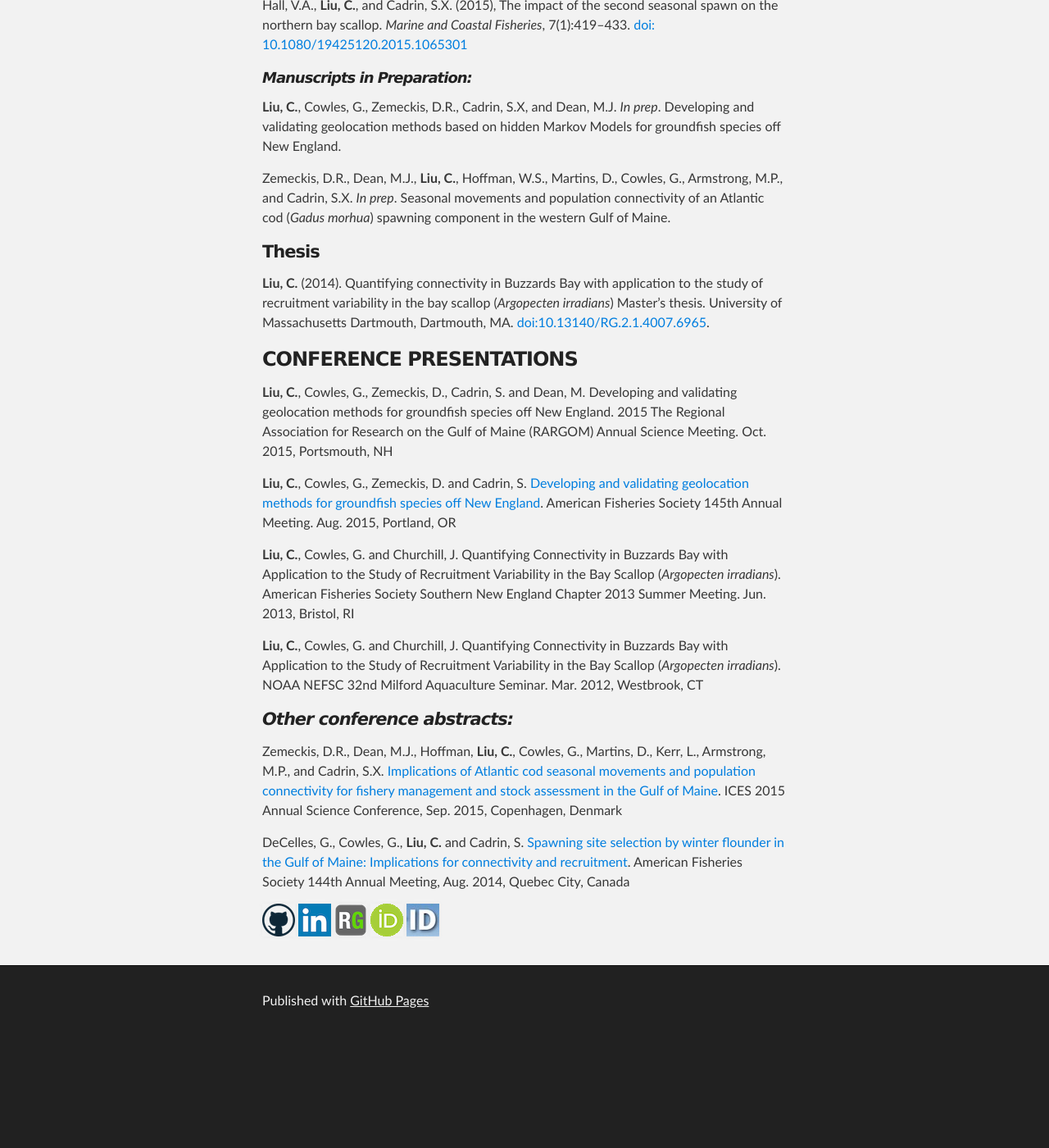
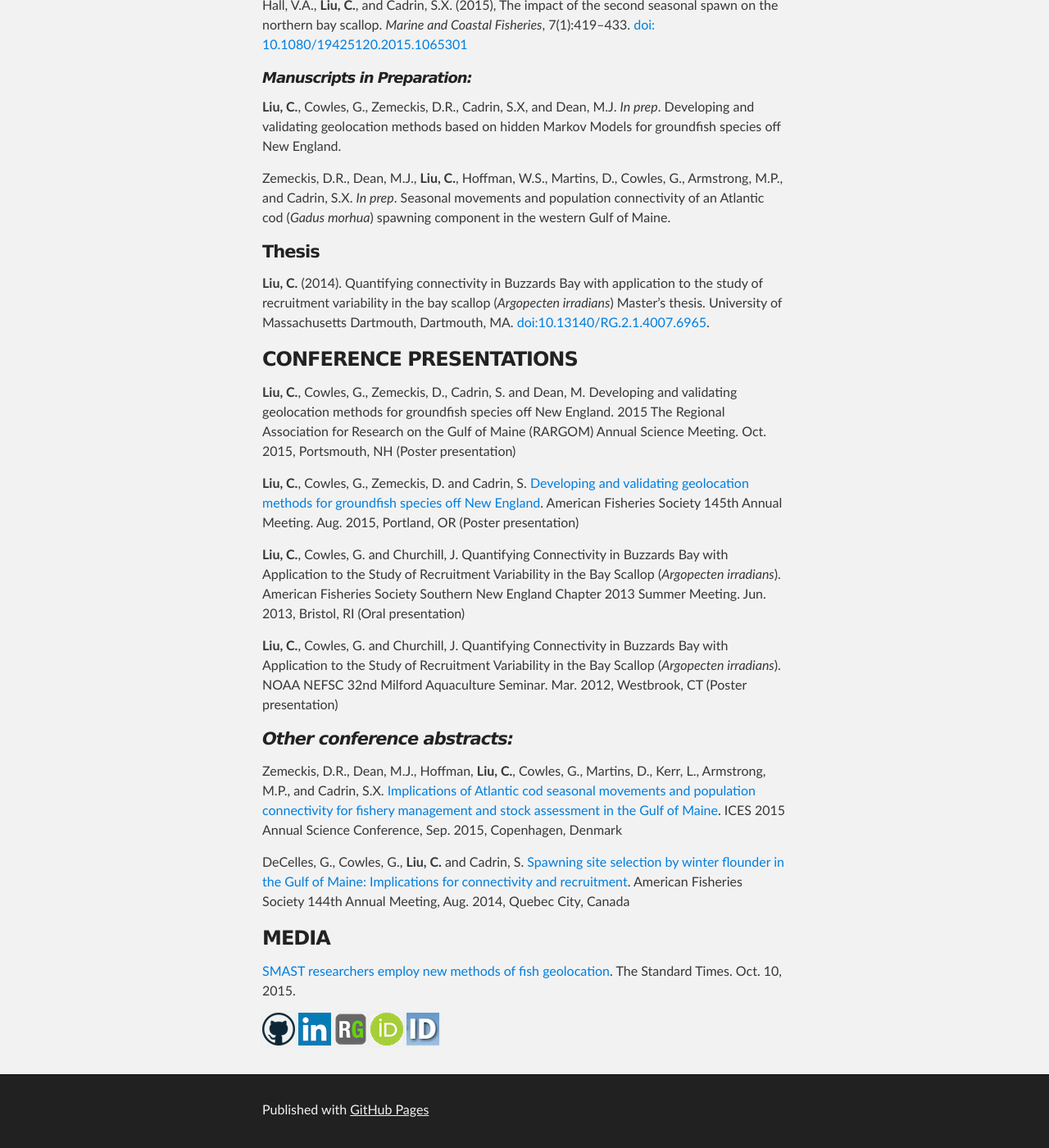
Before and after one commit to cliu3/cliu3.github.io, a Jekyll site: the page index.html, which Jekyll copies as it is, in a window 1280 px wide and 1400 px high, scrolled down 1323 px. Shown: the whole window at 82% size. Built offline with Jekyll 4.4.1, drawn with Linux system fonts in a browser that asks for light colours; before the commit the page ends 2590 px from its top, so only the background shows below that.

```diff
--- a/index.html
+++ b/index.html
@@ -87,13 +87,13 @@
 <h3>
 <a id="conference-presentations" class="anchor" href="#conference-presentations" aria-hidden="true"><span aria-hidden="true" class="octicon octicon-link"></span></a>CONFERENCE PRESENTATIONS</h3>
 
-<p><strong>Liu, C.</strong>, Cowles, G., Zemeckis, D., Cadrin, S. and Dean, M. Developing and validating geolocation methods for groundfish species off New England. 2015 The Regional Association for Research on the Gulf of Maine (RARGOM) Annual Science Meeting. Oct. 2015, Portsmouth, NH</p>
+<p><strong>Liu, C.</strong>, Cowles, G., Zemeckis, D., Cadrin, S. and Dean, M. Developing and validating geolocation methods for groundfish species off New England. 2015 The Regional Association for Research on the Gulf of Maine (RARGOM) Annual Science Meeting. Oct. 2015, Portsmouth, NH (Poster presentation)</p>
 
-<p><strong>Liu, C.</strong>, Cowles, G., Zemeckis, D. and Cadrin, S. <a href="https://afs.confex.com/afs/2015/webprogram/Paper21103.html">Developing and validating geolocation methods for groundfish species off New England</a>. American Fisheries Society 145th Annual Meeting. Aug. 2015, Portland, OR</p>
+<p><strong>Liu, C.</strong>, Cowles, G., Zemeckis, D. and Cadrin, S. <a href="https://afs.confex.com/afs/2015/webprogram/Paper21103.html">Developing and validating geolocation methods for groundfish species off New England</a>. American Fisheries Society 145th Annual Meeting. Aug. 2015, Portland, OR (Poster presentation)</p>
 
-<p><strong>Liu, C.</strong>, Cowles, G. and Churchill, J. Quantifying Connectivity in Buzzards Bay with Application to the Study of Recruitment Variability in the Bay Scallop (<em>Argopecten irradians</em>). American Fisheries Society Southern New England Chapter 2013 Summer Meeting. Jun. 2013, Bristol, RI</p>
+<p><strong>Liu, C.</strong>, Cowles, G. and Churchill, J. Quantifying Connectivity in Buzzards Bay with Application to the Study of Recruitment Variability in the Bay Scallop (<em>Argopecten irradians</em>). American Fisheries Society Southern New England Chapter 2013 Summer Meeting. Jun. 2013, Bristol, RI (Oral presentation)</p>
 
-<p><strong>Liu, C.</strong>, Cowles, G. and Churchill, J. Quantifying Connectivity in Buzzards Bay with Application to the Study of Recruitment Variability in the Bay Scallop (<em>Argopecten irradians</em>). NOAA NEFSC 32nd Milford Aquaculture Seminar. Mar. 2012, Westbrook, CT</p>
+<p><strong>Liu, C.</strong>, Cowles, G. and Churchill, J. Quantifying Connectivity in Buzzards Bay with Application to the Study of Recruitment Variability in the Bay Scallop (<em>Argopecten irradians</em>). NOAA NEFSC 32nd Milford Aquaculture Seminar. Mar. 2012, Westbrook, CT (Poster presentation)</p>
 
 <h4>
 <a id="other-conference-abstracts" class="anchor" href="#other-conference-abstracts" aria-hidden="true"><span aria-hidden="true" class="octicon octicon-link"></span></a><em>Other conference abstracts:</em>
@@ -102,6 +102,11 @@
 <p>Zemeckis, D.R., Dean, M.J., Hoffman, <strong>Liu, C.</strong>, Cowles, G., Martins, D., Kerr, L., Armstrong, M.P., and Cadrin, S.X. <a href="http://www.ices.dk/sites/pub/ASCExtendedAbstracts/Shared%20Documents/E%20-%20Beyond%20ocean%20connectivity.%20Embracing%20advances%20on%20early%20life%20stages%20and%20adult%20connectivity%20to%20assessment%20and%20management/E1015.pdf">Implications of Atlantic cod seasonal movements and population connectivity for fishery management and stock assessment in the Gulf of Maine</a>. ICES 2015 Annual Science Conference, Sep. 2015, Copenhagen, Denmark</p>
 
 <p>DeCelles, G., Cowles, G., <strong>Liu, C.</strong> and Cadrin, S. <a href="https://afs.confex.com/afs/2014/webprogram/Paper14129.html">Spawning site selection by winter flounder in the Gulf of Maine: Implications for connectivity and recruitment</a>. American Fisheries Society 144th Annual Meeting, Aug. 2014, Quebec City, Canada</p>
+
+<h3>
+<a id="media" class="anchor" href="#media" aria-hidden="true"><span aria-hidden="true" class="octicon octicon-link"></span></a>MEDIA</h3>
+
+<p><a href="http://www.southcoasttoday.com/article/20151009/NEWS/151009357">SMAST researchers employ new methods of fish geolocation</a>. The Standard Times. Oct. 10, 2015.</p>
 
 <p><a href="https://github.com/cliu3"><img src="/images/github-64.png" alt="Foo"></a>
 <a href="https://www.linkedin.com/in/chang-liu-92023728"><img src="/images/linkedin.png" alt="Foo"></a>
```
Also changed, not shown: params.json (+7 -1 lines), stylesheets/github-light.css (+18 -10 lines).
